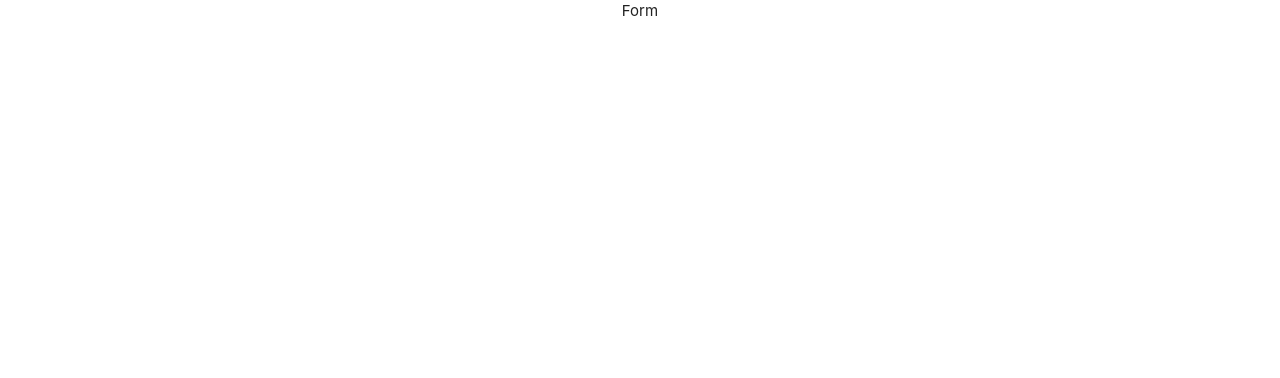
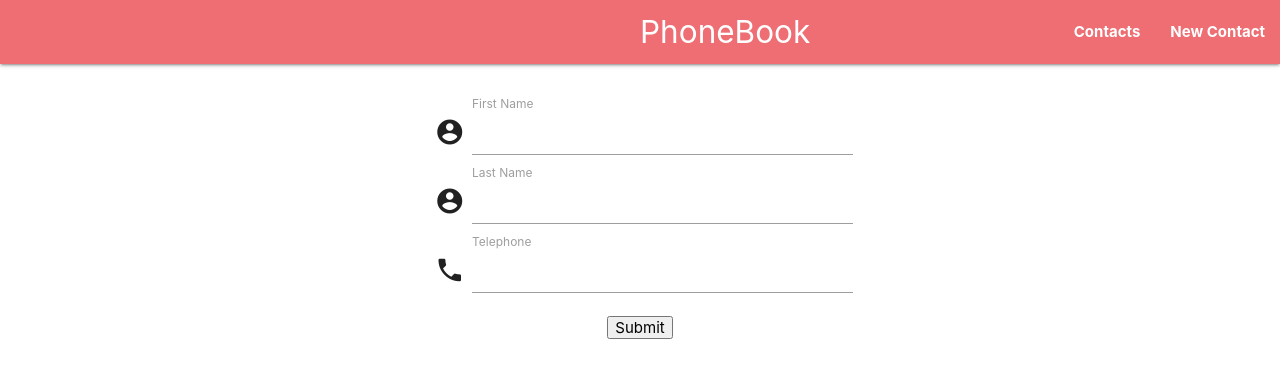
Before and after one commit to quiko/phonebook, a React (Create React App) app in the folder front/: page /new in a window 1280 px wide. Shown: the top 378 px of the page. Built offline with nearby package versions, Linux system fonts and the light colour scheme.

Commit message:
form:add and update contact

```diff
--- a/front/src/components/Contacts/contactList.jsx
+++ b/front/src/components/Contacts/contactList.js
@@ -10,7 +10,6 @@ function ContactList(props) {
   useEffect(() => {
     const fetchData = async () => {
       const result = await axios(fetchUrl);
-      console.log("result", result.data.contact);
       setData(result.data.contact);
     };
     fetchData();
--- /dev/null
+++ b/front/src/components/Form/form.css
@@ -0,0 +1,12 @@
+.form-wrapper{
+    display: flex;
+    flex-direction: row;
+    justify-content: center;
+    margin-top: 30px;
+    width : 35%;
+}
+.invalid {
+    color : red;
+    font-size: 12px;
+    min-height: 18px;
+}
--- /dev/null
+++ b/front/src/components/Form/form.js
@@ -0,0 +1,129 @@
+import React, { useState, useEffect } from "react";
+import Navbar from "../Navbar/navbar";
+import useForm from "./formHook";
+import axios from "axios";
+import { addUrl, editUrl } from "../../constants";
+import validate from "./validateForm";
+import "./form.css";
+
+function Form(props) {
+  const {
+    values,
+    setValues,
+    errors,
+    setErrors,
+    handleChange,
+    setIsSubmitting
+  } = useForm(validate);
+
+  useEffect(() => {
+    if (props.match.params.id) {
+      const getInitialValues = async id => {
+        const result = await axios(editUrl + id);
+        setValues(result.data.contact);
+      };
+      getInitialValues(props.match.params.id);
+    }
+  }, []);
+
+  const handleAdd = async () => {
+    try {
+      await axios.post(addUrl, values);
+    } catch (error) {
+      console.log(error);
+    }
+  };
+
+  const handleEdit = async id => {
+    let data = {
+      firstName: values.firstName,
+      lastName: values.lastName,
+      phoneNumber: values.phoneNumber
+    };
+    try {
+      await axios.post(editUrl + id, data);
+    } catch (error) {
+      console.log(error);
+    }
+  };
+
+  const handleSubmit = async event => {
+    if (event) event.preventDefault();
+     setErrors(validate(values));
+    const id = props.match.params.id;
+    const errors = validate(values);
+    if (errors) {
+    id !== undefined ? await handleEdit(id) : await handleAdd();
+      setIsSubmitting(true);
+      props.history.push("/");
+    }
+  };
+
+  return (
+    <React.Fragment>
+      <Navbar />
+      <div className="row form-wrapper">
+        <form className="col s12" onSubmit={handleSubmit}>
+          <div className="input-field ">
+            <i className="material-icons prefix ">account_circle</i>
+            <input
+              id="icon_prefix"
+              type="text"
+              name="firstName"
+              value={values.firstName || ""}
+              onChange={handleChange}
+            />
+            {errors.firstName && (
+              <span className="invalid " data-error="wrong">
+                {errors.firstName}
+              </span>
+            )}
+            <label class="active" htmlFor="icon_prefix">
+              First Name
+            </label>
+          </div>
+
+          <div className="input-field ">
+            <i className="material-icons prefix">account_circle</i>
+            <input
+              id="icon_prefix"
+              type="text"
+              name="lastName"
+              value={values.lastName || ""}
+              onChange={handleChange}
+            />
+            {errors.lastName && (
+              <span className="invalid " data-error="wrong">
+                {errors.lastName}
+              </span>
+            )}
+            <label className="active" htmlFor="icon_prefix">
+              Last Name
+            </label>
+          </div>
+
+          <div className="input-field ">
+            <i className="material-icons prefix ">phone</i>
+            <input
+              id="icon_telephone"
+              type="tel"
+              name="phoneNumber"
+              value={values.phoneNumber || ""}
+              onChange={handleChange}
+            />
+            {errors.phoneNumber && (
+              <span className=" invalid" data-error="wrong">
+                {errors.phoneNumber}
+              </span>
+            )}
+            <label className="active" htmlFor="icon_telephone ">
+              Telephone
+            </label>
+          </div>
+          <button onClick={handleSubmit}>Submit</button>
+        </form>
+      </div>
+    </React.Fragment>
+  );
+}
+export default Form;
--- a/front/src/components/Form/form.jsx
+++ /dev/null
@@ -1,5 +0,0 @@
-import React from "react";
-function Form() {
-  return <div>Form</div>;
-}
-export default Form;
--- /dev/null
+++ b/front/src/components/Form/formHook.js
@@ -0,0 +1,39 @@
+import { useState,useEffect } from "react";
+
+
+
+const useForm = (callback, validate) => {
+  const [values, setValues] = useState({
+    firstName: "",
+    lastName: "",
+    phoneNumber: ""
+  });
+  const [errors, setErrors] = useState({});
+  const [isSubmitting, setIsSubmitting] = useState(false);
+
+  /*useEffect(() => {
+    if (Object.keys(errors).length === 0 && isSubmitting) {
+      callback();
+    }
+  }, [errors]);*/
+
+
+  const handleChange = event => {
+    event.persist();
+    setValues(values => ({
+      ...values,
+      [event.target.name]: event.target.value
+    }));
+  };
+
+  return {
+    handleChange,
+    values,
+    setValues,
+    setIsSubmitting,
+    errors,
+    setErrors,
+  };
+};
+
+export default useForm;
--- /dev/null
+++ b/front/src/components/Form/validateForm.js
@@ -0,0 +1,15 @@
+export default function validate(values) {
+  let errors = {};
+  if (!values.firstName) {
+    errors.firstName = " a first name is required";
+  }
+  if (!values.lastName) {
+    errors.lastName = " a last name is required";
+  }
+  if (!values.phoneNumber) {
+    errors.phoneNumber = " a phone number is required";
+  } else if (!/[+][0-9]{2}\s[0-9]{2}\s[0-9]{6,}/.test(values.phoneNumber)) {
+    errors.phoneNumber = "Phone number is invalid";
+  }
+  return errors;
+}
--- a/front/src/constants.js
+++ b/front/src/constants.js
@@ -1,5 +1,4 @@
 export const fetchUrl = "http://localhost:5000/contacts/list";
-export const addUrl = "";
-export const fetchOneUrl = "";
-export const editUrl = "";
+export const addUrl = "http://localhost:5000/contacts/add";
+export const editUrl = "http://localhost:5000/contacts/update/";
 export const deleteUrl = "http://localhost:5000/contacts/delete/";
```
Also changed, not shown: front/src/components/Contacts/contactItem.js (renamed from front/src/components/Contacts/contactItem.jsx), front/src/components/Home/home.js (renamed from front/src/components/Home/home.jsx).
